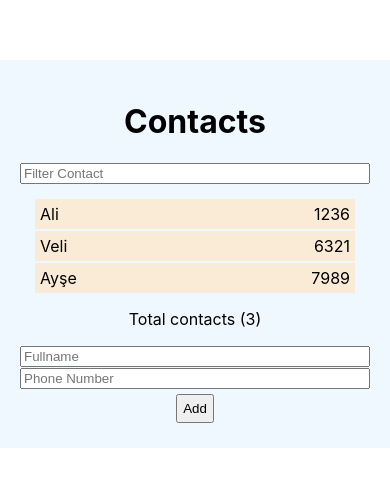
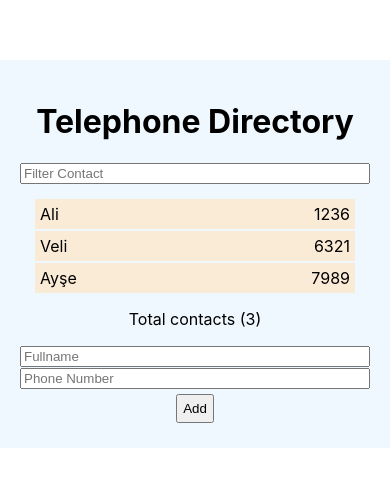
Before and after one commit to ynccsyd/ReactCourse, a React (Create React App) app in the folder react-form-app/: page / in a window 390 px wide. Shown: the part 168-654 px from the top of the page. Built offline with nearby package versions, Linux system fonts and the light colour scheme.

Commit message:
Added telephone directory

```diff
--- a/react-form-app/src/components/Contacts/index.js
+++ b/react-form-app/src/components/Contacts/index.js
@@ -26,7 +26,7 @@ function Contacts() {
   return (
 
     <div id='container'>
-      <h1>Contacts</h1>
+      <h1>Telephone Directory</h1>
       <List contacts={contacts} />
       <Form addContact={setContacts} contacts={contacts} />
     </div>
```
